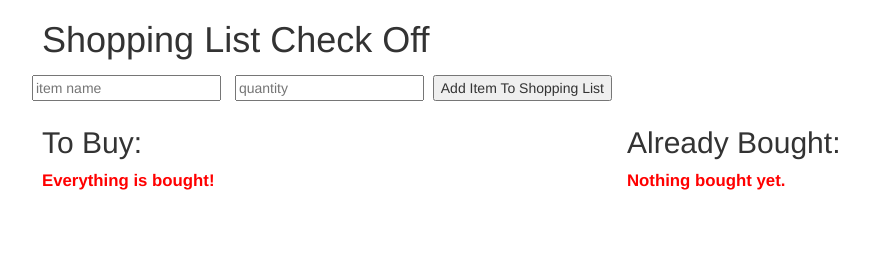
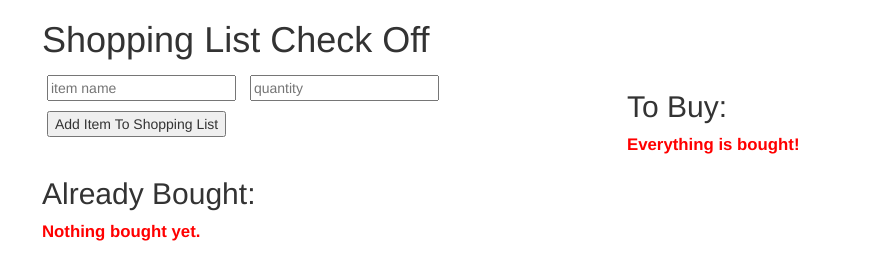
Before and after one commit to amriksingh0/Shopping-list-check-off, a plain HTML site: page index.html in a window 1280 px wide. Shown: the whole page, without its empty margins (28-897 px from the left). Drawn offline with Linux system fonts and the light colour scheme.

Commit message:
web app for shopping list check off

```diff
--- a/index.html
+++ b/index.html
@@ -4,7 +4,7 @@
     <title>Shopping List Check Off</title>
     <meta name="viewport" content="width=device-width, initial-scale=1">
     <link rel="stylesheet" href="styles/bootstrap.min.css">
-
+    <link rel="icon" href="https://img.icons8.com/dusk/64/000000/list.png" type="image/x-icon">
     <style>
       .emptyMessage {
         font-weight: bold;
@@ -24,16 +24,19 @@
       input{
         margin: 5px;
       }
+      button{
+        margin: 5px;
+      }
 
     </style>
   </head>
 <body>
   <div class="container">
-   <h1>Shopping List Check Off</h1>
-
+      <h1>Shopping List Check Off</h1>
    <div class="row">
 
-     <div ng-controller='ShoppingListAddController as itemAdder'>
+     <div class="col-md-6"
+          ng-controller='ShoppingListAddController as itemAdder'>
        <input type="text" ng-model="itemAdder.itemName" placeholder="item name">
        <input type="text" ng-model="itemAdder.itemQuantity" placeholder="quantity">
        <button ng-click="itemAdder.addItem();">Add Item To Shopping List</button>
```
